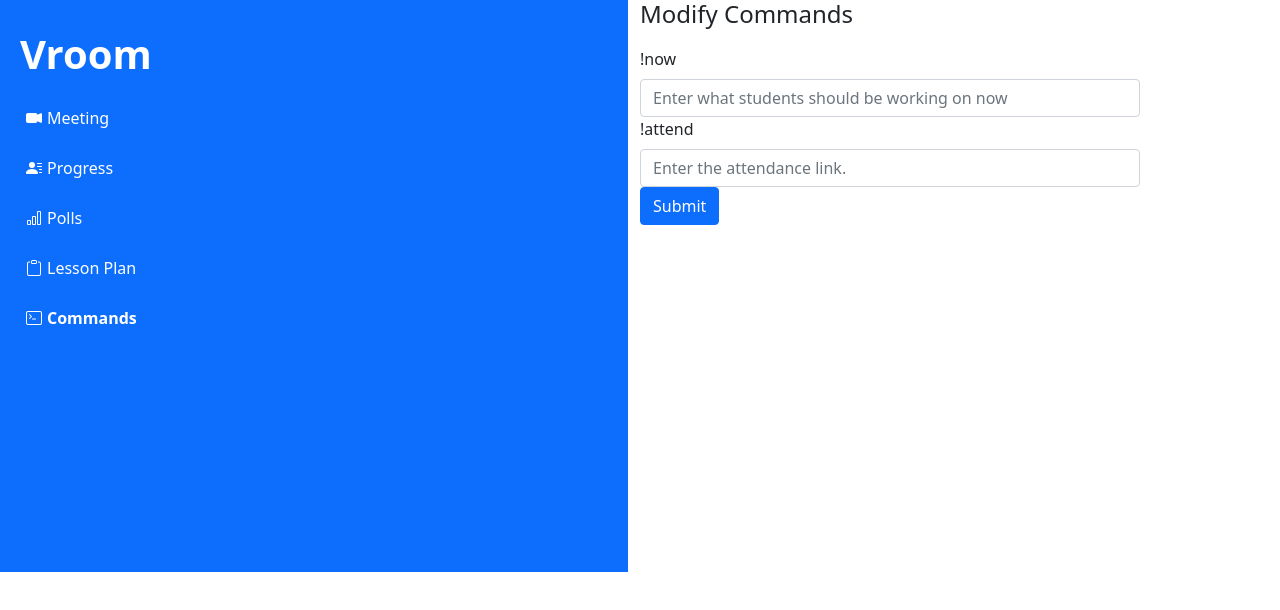
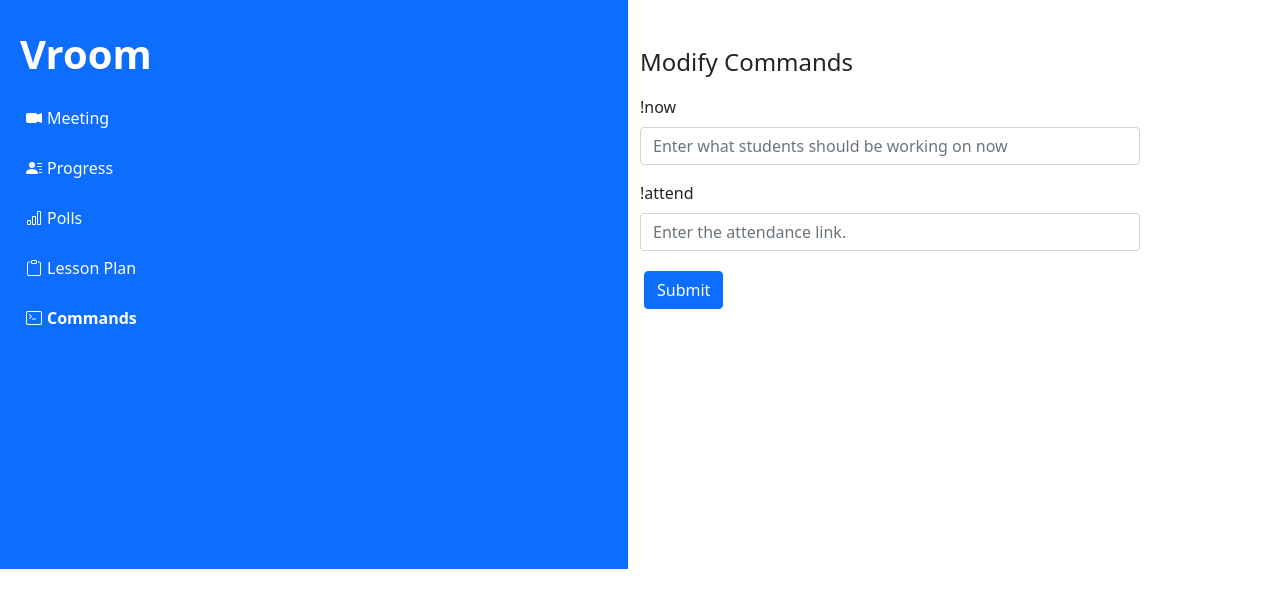
Before and after one commit to barney54321/Vroom, a React (Create React App) app: page / in a window 1280 px wide. Both pictures are taken after a click on the tab "Commands". Shown: the top 610 px of the page. Built offline with nearby package versions, Linux system fonts and the light colour scheme.

Commit message:
commands + tab heights

```diff
--- a/src/App.css
+++ b/src/App.css
@@ -71,7 +71,7 @@
 }
 
 .col {
-  height: 572px;
+  height: 569.2px;
   width: 30%;
 }
 
@@ -163,5 +163,5 @@ h4 {
 }
 
 .tab-container {
-  height: 572px;
+  height: 569.2px;
 }
--- a/src/Components/Tabs/Commands.js
+++ b/src/Components/Tabs/Commands.js
@@ -15,16 +15,18 @@ const Commands = () => {
         });
     }
     return (
-        <div>
-            <h4>Modify Commands</h4>
+        <div className="tab-container">
+            <h4 className="pt-5">Modify Commands</h4>
             <Form onSubmit={submitForm}>
                 <Form.Group>
-                    <Form.Label>!now</Form.Label>
-                    <Form.Control type="text" placeholder="Enter what students should be working on now"></Form.Control>
-                    <Form.Label>!attend</Form.Label>
-                    <Form.Control type="text" placeholder="Enter the attendance link."></Form.Control>
+                    <Form.Label class="mb-2">!now</Form.Label>
+                    <Form.Control className="mb-3" type="text" placeholder="Enter what students should be working on now"></Form.Control>
+                    <Form.Label class="mb-2">!attend</Form.Label>
+                    <Form.Control className="mb-3" type="text" placeholder="Enter the attendance link."></Form.Control>
                 </Form.Group>
-                <Button variant="primary" type="submit">Submit</Button>
+                    <div className="p-1 your-meeting-button">
+                        <Button variant="primary" type="submit">Submit</Button>
+                    </div>
             </Form>
         </div>
     )
```
